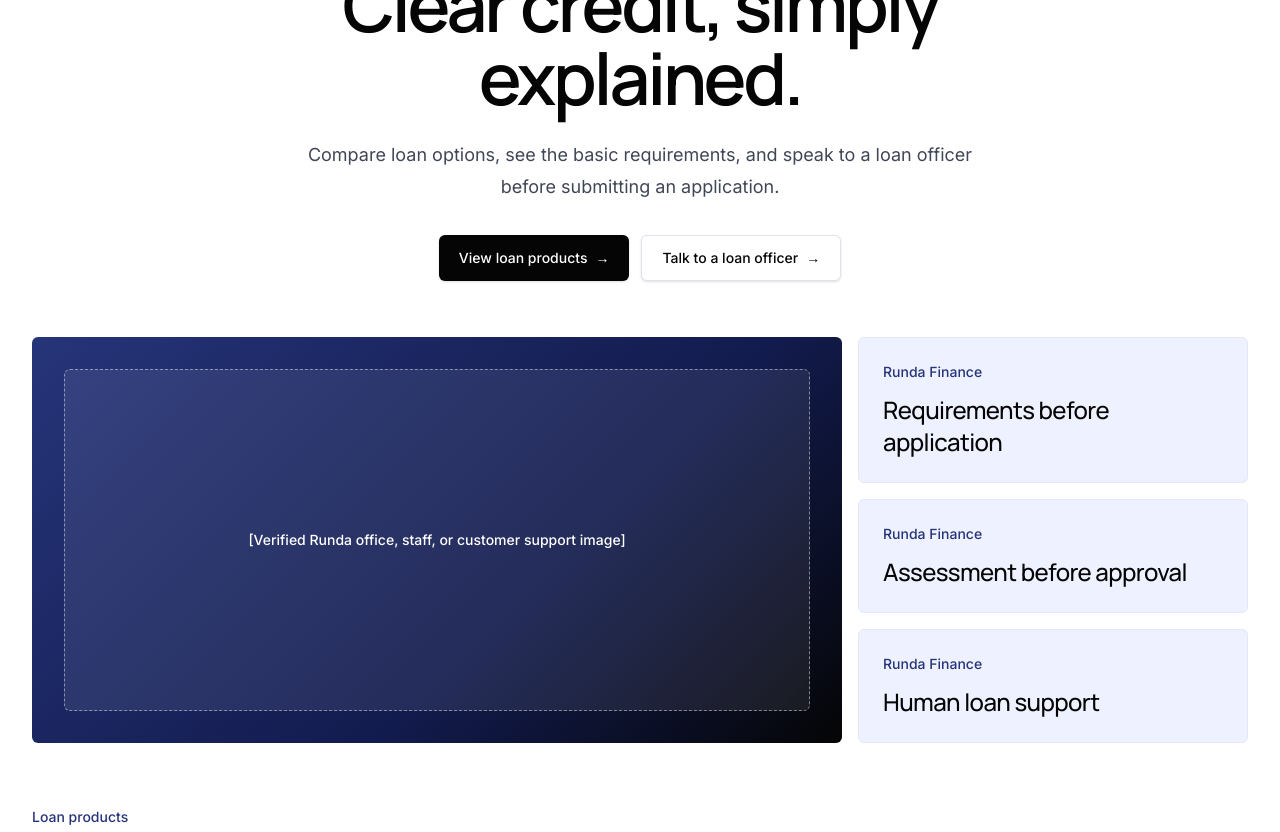
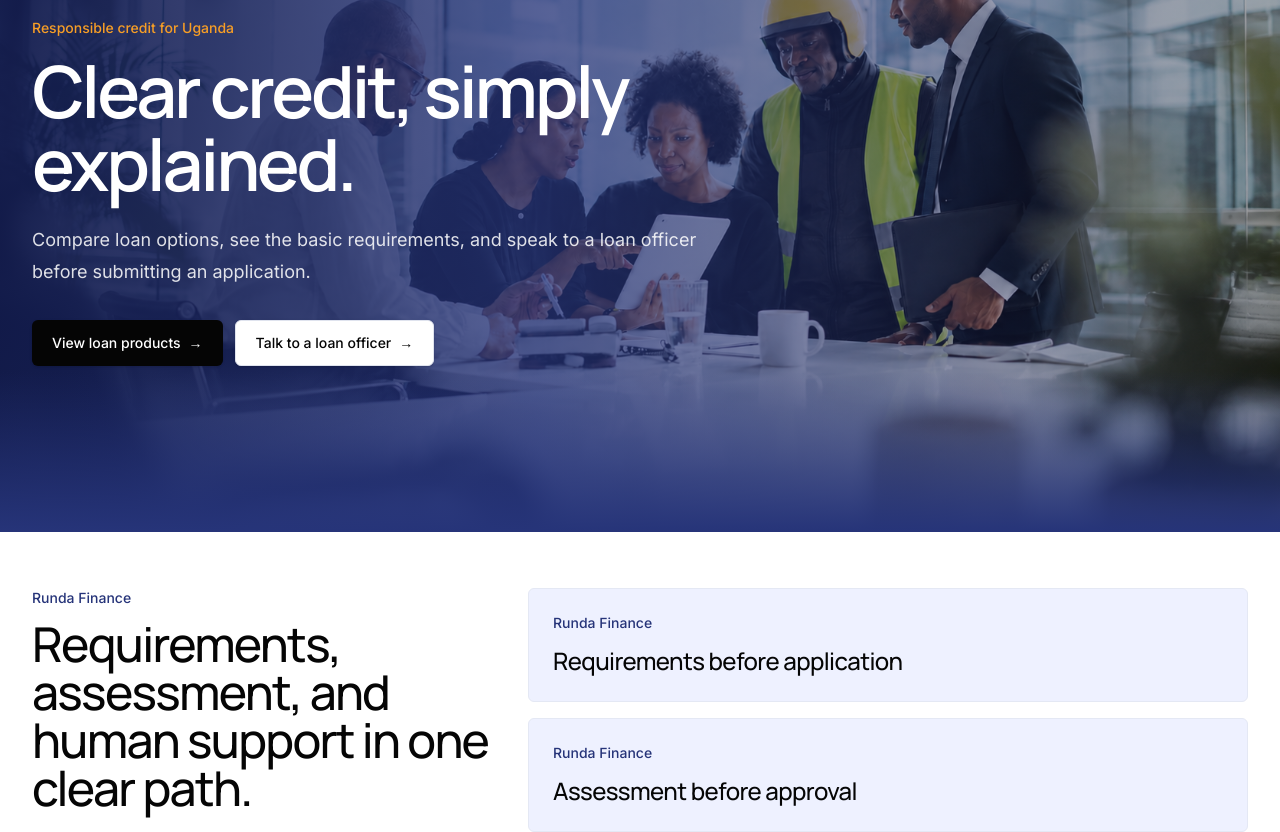
Before and after one commit to ntuwilson/Runda-Finance, a Next.js app: page / in a window 1280 px wide. Shown: the part 260-1092 px from the top of the page. Built offline with nearby package versions, Linux system fonts and the light colour scheme; no server answers.

Commit message:
Use supplied image for homepage hero

```diff
--- a/src/components/home-hero.tsx
+++ b/src/components/home-hero.tsx
@@ -16,32 +16,47 @@
   return (
     <section className="bg-white text-[#050505]">
       <motion.div
-        className="mx-auto max-w-7xl px-4 py-16 sm:px-6 sm:py-20 lg:px-8"
+        className="relative min-h-[680px] overflow-hidden bg-[#263479] px-4 py-16 text-white sm:px-6 sm:py-20 lg:px-8"
         initial={reduceMotion ? false : "hidden"}
         animate={reduceMotion ? undefined : "show"}
         variants={{ hidden: {}, show: { transition: { staggerChildren: 0.08 } } }}
       >
-        <motion.div variants={reveal} className="mx-auto max-w-4xl text-center">
-          <p className="mb-4 text-sm font-medium text-[#263479]">Responsible credit for Uganda</p>
-          <h1 className="text-5xl font-semibold leading-[1.02] tracking-[-0.045em] text-[#050505] sm:text-7xl">
+        <div className="absolute inset-0 bg-[url('/images/runda-hero.png')] bg-cover bg-center" aria-hidden="true" />
+        <div className="absolute inset-0 bg-[linear-gradient(90deg,rgba(18,27,77,0.94)_0%,rgba(38,52,121,0.76)_42%,rgba(5,5,5,0.28)_100%)]" aria-hidden="true" />
+        <div className="absolute inset-x-0 bottom-0 h-40 bg-gradient-to-t from-[#263479] to-transparent" aria-hidden="true" />
+
+        <div className="relative mx-auto flex min-h-[520px] max-w-7xl flex-col justify-center">
+          <motion.div variants={reveal} className="max-w-3xl">
+          <p className="mb-4 text-sm font-medium text-[#f79e26]">Responsible credit for Uganda</p>
+          <h1 className="text-5xl font-semibold leading-[1.02] tracking-[-0.045em] text-white sm:text-7xl">
             Clear credit, simply explained.
           </h1>
-          <p className="mx-auto mt-6 max-w-2xl text-lg leading-8 text-[#3f4656]">
+          <p className="mt-6 max-w-2xl text-lg leading-8 text-white/86">
             Compare loan options, see the basic requirements, and speak to a loan officer before submitting an application.
           </p>
-          <div className="mt-8 flex flex-col justify-center gap-3 sm:flex-row">
+          <div className="mt-8 flex flex-col gap-3 sm:flex-row">
             <ButtonLink href="/loans">View loan products</ButtonLink>
             <ButtonLink href="/contact" variant="ghost">
               Talk to a loan officer
             </ButtonLink>
           </div>
         </motion.div>
+        </div>
+      </motion.div>
 
-        <motion.div variants={reveal} className="mt-14 grid gap-4 lg:grid-cols-[1.35fr_0.65fr]">
-          <div className="min-h-[360px] rounded-md bg-[linear-gradient(135deg,#263479_0%,#121b4d_62%,#050505_100%)] p-6 sm:p-8">
-            <div className="flex h-full min-h-[300px] items-center justify-center rounded-md border border-dashed border-white/45 bg-white/8 text-center text-sm font-medium text-white">
-              [Verified Runda office, staff, or customer support image]
-            </div>
+      <motion.div
+        className="mx-auto max-w-7xl px-4 py-14 sm:px-6 lg:px-8"
+        initial={reduceMotion ? false : "hidden"}
+        whileInView={reduceMotion ? undefined : "show"}
+        viewport={{ once: true, amount: 0.2 }}
+        variants={{ hidden: {}, show: { transition: { staggerChildren: 0.08 } } }}
+      >
+        <motion.div variants={reveal} className="grid gap-4 lg:grid-cols-[0.8fr_1.2fr]">
+          <div>
+            <p className="text-sm font-medium text-[#263479]">Runda Finance</p>
+            <h2 className="mt-3 max-w-xl text-3xl font-medium tracking-[-0.035em] text-[#050505] sm:text-5xl">
+              Requirements, assessment, and human support in one clear path.
+            </h2>
           </div>
           <div className="grid gap-4">
             {["Requirements before application", "Assessment before approval", "Human loan support"].map((item) => (
```
Also changed, not shown: public/images/runda-hero.png (added), src/Assets/Images/Here Image.png (added).
